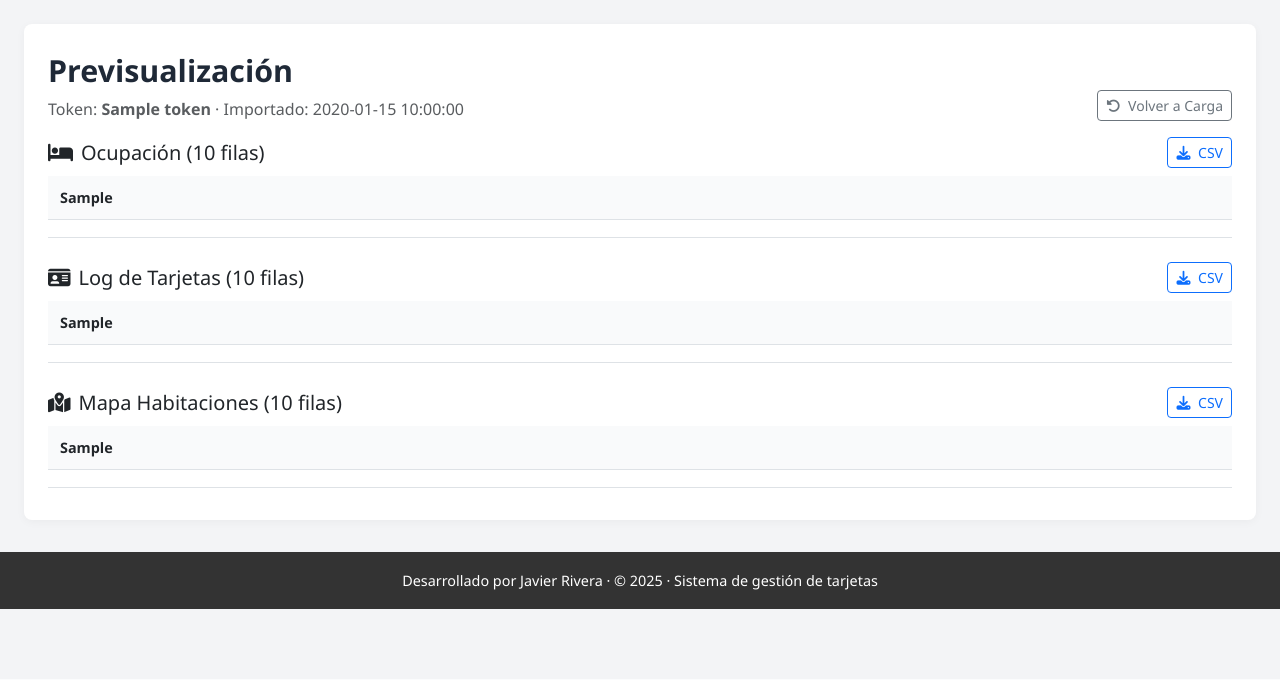
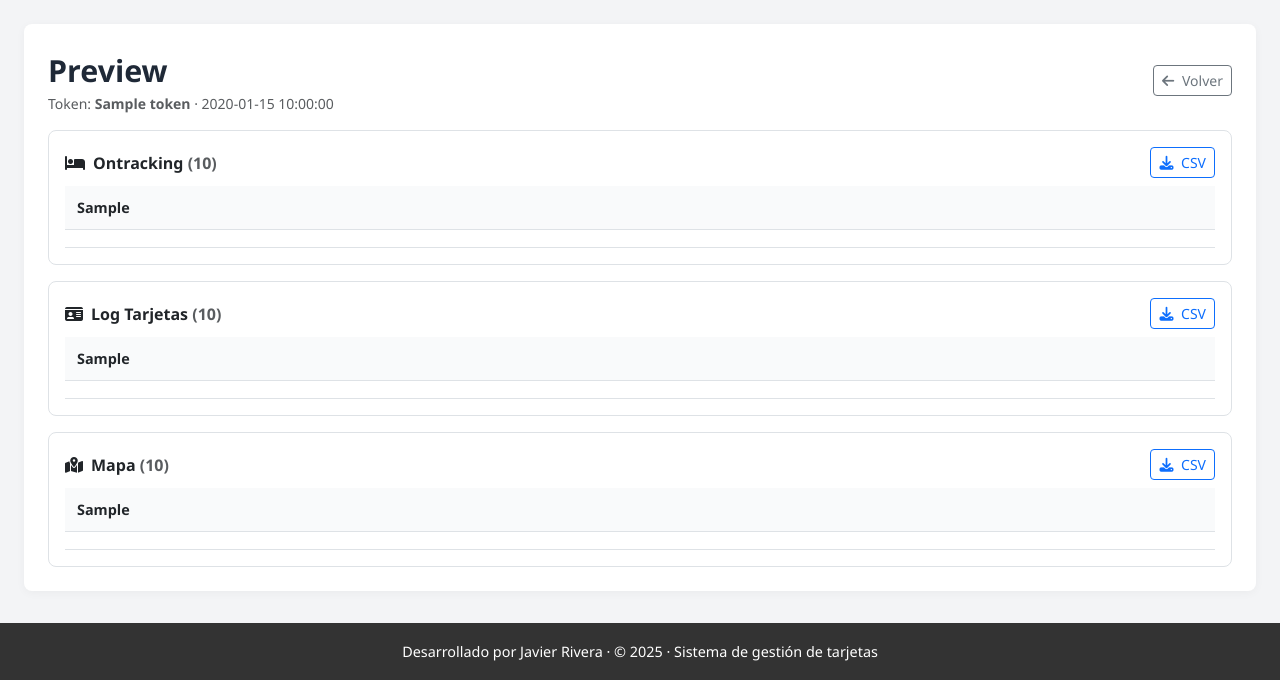
Before and after one commit to Javier-9690/comparativa_censo, a Flask app: template templates/preview.html in a window 1280 px wide. Shown: the part 121-801 px from the top of the page. Before the commit the page ends 730 px from the top, so only its background shows below. Run offline with Flask 3, Linux system fonts and the light colour scheme; the template is opened without the code that fills it: most values are stand-ins (such as "Sample title", 1, 10 or a date in 2020); lists and menus that the app fills with data are empty; parts of the project's set-up code (start-up, migrations or seed data) failed here and were passed over.

Commit message:
Update preview.html

```diff
--- a/templates/preview.html
+++ b/templates/preview.html
@@ -1,28 +1,29 @@
 {% extends "base.html" %}
-{% block title %}Previsualización · Sistema de gestión de tarjetas{% endblock %}
+{% block title %}Preview · Sistema de gestión de tarjetas{% endblock %}
 
 {% block content %}
 <div class="content-container">
 
-  <div class="d-flex align-items-end justify-content-between flex-wrap gap-2 mb-3">
+  <div class="d-flex align-items-center justify-content-between flex-wrap gap-2 mb-3">
     <div>
-      <div class="page-title mb-1">Previsualización</div>
-      <div class="text-muted">
+      <div class="page-title mb-0">Preview</div>
+      <div class="text-muted small">
         Token: <span class="fw-semibold">{{ token }}</span>
-        {% if created_at %}· Importado: {{ created_at }}{% endif %}
-      </div>
-    </div>
-    <div class="d-flex gap-2">
-      <a class="btn btn-outline-secondary btn-sm" href="{{ url_for('importar') }}">
-        <i class="fa-solid fa-rotate-left me-1"></i> Volver a Carga
-      </a>
+        {% if created_at %}· {{ created_at }}{% endif %}
       </div>
     </div>
 
+    <a class="btn btn-outline-secondary btn-sm" href="{{ url_for('importar') }}">
+      <i class="fa-solid fa-arrow-left me-1"></i> Volver
+    </a>
+  </div>
+
   <!-- Ontracking -->
-  <div class="mb-4">
-    <div class="d-flex align-items-center justify-content-between mb-2">
-      <h5 class="mb-0"><i class="fa-solid fa-bed me-2"></i>Ocupación ({{ ocup_n }} filas)</h5>
+  <div class="p-3 bg-white border rounded-3 mb-3">
+    <div class="d-flex align-items-center justify-content-between flex-wrap gap-2 mb-2">
+      <div class="fw-semibold">
+        <i class="fa-solid fa-bed me-2"></i>Ontracking <span class="text-muted">({{ ocup_n }})</span>
+      </div>
       {% if ocup_n > 0 %}
       <a class="btn btn-outline-primary btn-sm" href="{{ url_for('descargar_csv', token=token, dataset='ocupacion') }}">
         <i class="fa-solid fa-download me-1"></i> CSV
@@ -30,32 +31,28 @@
       {% endif %}
     </div>
 
-    {% if ocup_n == 0 %}
-      <div class="alert alert-secondary mb-2">Este lote no tiene Ontracking importado.</div>
-    {% else %}
+    {% if ocup_n > 0 %}
     <div class="table-responsive">
       <table class="data-table">
-          <thead>
-            <tr>
-              {% for c in ocup_cols %}<th>{{ c }}</th>{% endfor %}
-            </tr>
-          </thead>
+        <thead><tr>{% for c in ocup_cols %}<th>{{ c }}</th>{% endfor %}</tr></thead>
         <tbody>
           {% for r in ocup_rows %}
-            <tr>
-              {% for c in ocup_cols %}<td>{{ r.get(c, '') }}</td>{% endfor %}
-            </tr>
+          <tr>{% for c in ocup_cols %}<td>{{ r.get(c, '') }}</td>{% endfor %}</tr>
           {% endfor %}
         </tbody>
       </table>
     </div>
+    {% else %}
+      <div class="text-muted small">Sin datos.</div>
     {% endif %}
   </div>
 
   <!-- Log Tarjetas -->
-  <div class="mb-4">
-    <div class="d-flex align-items-center justify-content-between mb-2">
-      <h5 class="mb-0"><i class="fa-solid fa-id-card me-2"></i>Log de Tarjetas ({{ log_n }} filas)</h5>
+  <div class="p-3 bg-white border rounded-3 mb-3">
+    <div class="d-flex align-items-center justify-content-between flex-wrap gap-2 mb-2">
+      <div class="fw-semibold">
+        <i class="fa-solid fa-id-card me-2"></i>Log Tarjetas <span class="text-muted">({{ log_n }})</span>
+      </div>
       {% if log_n > 0 %}
       <a class="btn btn-outline-primary btn-sm" href="{{ url_for('descargar_csv', token=token, dataset='log_tarjetas') }}">
         <i class="fa-solid fa-download me-1"></i> CSV
@@ -63,32 +60,28 @@
       {% endif %}
     </div>
 
-    {% if log_n == 0 %}
-      <div class="alert alert-secondary mb-2">Este lote no tiene Log de Tarjetas importado.</div>
-    {% else %}
+    {% if log_n > 0 %}
     <div class="table-responsive">
       <table class="data-table">
-          <thead>
-            <tr>
-              {% for c in log_cols %}<th>{{ c }}</th>{% endfor %}
-            </tr>
-          </thead>
+        <thead><tr>{% for c in log_cols %}<th>{{ c }}</th>{% endfor %}</tr></thead>
         <tbody>
           {% for r in log_rows %}
-            <tr>
-              {% for c in log_cols %}<td>{{ r.get(c, '') }}</td>{% endfor %}
-            </tr>
+          <tr>{% for c in log_cols %}<td>{{ r.get(c, '') }}</td>{% endfor %}</tr>
           {% endfor %}
         </tbody>
       </table>
     </div>
+    {% else %}
+      <div class="text-muted small">Sin datos.</div>
     {% endif %}
   </div>
 
   <!-- Mapa -->
-  <div class="mb-2">
-    <div class="d-flex align-items-center justify-content-between mb-2">
-      <h5 class="mb-0"><i class="fa-solid fa-map-location-dot me-2"></i>Mapa Habitaciones ({{ map_n }} filas)</h5>
+  <div class="p-3 bg-white border rounded-3">
+    <div class="d-flex align-items-center justify-content-between flex-wrap gap-2 mb-2">
+      <div class="fw-semibold">
+        <i class="fa-solid fa-map-location-dot me-2"></i>Mapa <span class="text-muted">({{ map_n }})</span>
+      </div>
       {% if map_n > 0 %}
       <a class="btn btn-outline-primary btn-sm" href="{{ url_for('descargar_csv', token=token, dataset='map_habitaciones') }}">
         <i class="fa-solid fa-download me-1"></i> CSV
@@ -96,25 +89,19 @@
       {% endif %}
     </div>
 
-    {% if map_n == 0 %}
-      <div class="alert alert-secondary mb-2">Este lote no tiene Mapa de Habitaciones importado.</div>
-    {% else %}
+    {% if map_n > 0 %}
     <div class="table-responsive">
       <table class="data-table">
-          <thead>
-            <tr>
-              {% for c in map_cols %}<th>{{ c }}</th>{% endfor %}
-            </tr>
-          </thead>
+        <thead><tr>{% for c in map_cols %}<th>{{ c }}</th>{% endfor %}</tr></thead>
         <tbody>
           {% for r in map_rows %}
-            <tr>
-              {% for c in map_cols %}<td>{{ r.get(c, '') }}</td>{% endfor %}
-            </tr>
+          <tr>{% for c in map_cols %}<td>{{ r.get(c, '') }}</td>{% endfor %}</tr>
           {% endfor %}
         </tbody>
       </table>
     </div>
+    {% else %}
+      <div class="text-muted small">Sin datos.</div>
     {% endif %}
   </div>
 
```
Lines whose indentation alone changed are shown as unchanged.
